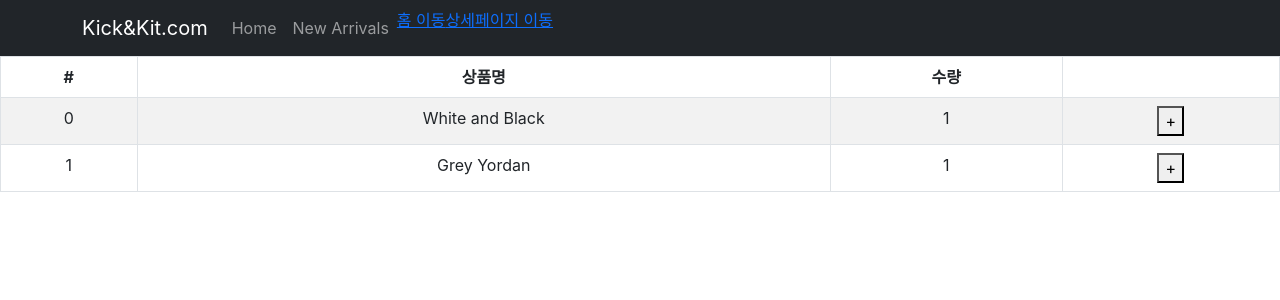
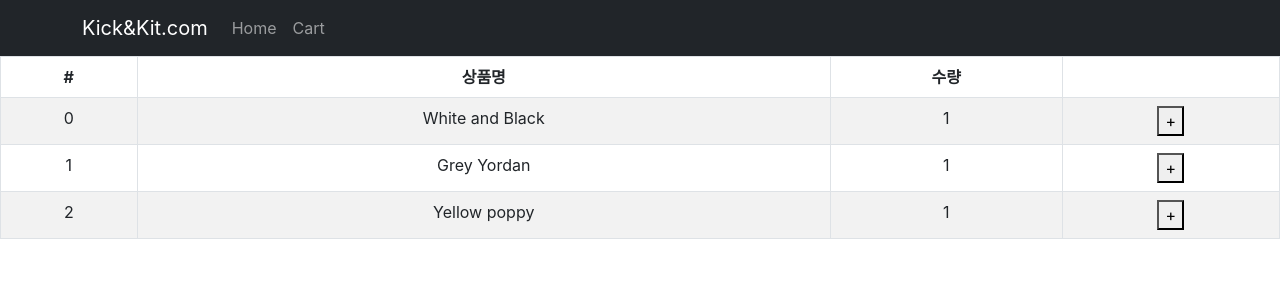
Before and after one commit to oqoqoh/React-Todo, a React (Create React App) app: page /cart in a window 1280 px wide. Shown: the top 300 px of the page. Built offline with nearby package versions, Linux system fonts and the light colour scheme.

Commit message:
redux tookit- object,array

```diff
--- a/src/App.js
+++ b/src/App.js
@@ -16,6 +16,7 @@ import {
   Outlet,
   Navigate,
   useParams,
+  Router,
 } from "react-router-dom";
 import Goods from "./Goods.js";
 import Detail from "./routes/Detail.js";
@@ -42,13 +43,13 @@ function App() {
     <div className="App">
       <Navbar bg="dark" variant="dark">
         <Container>
-          <Navbar.Brand href="#home">Kick&Kit.com</Navbar.Brand>
+          <Navbar.Brand href="/">Kick&Kit.com</Navbar.Brand>
           <Nav className="me-auto">
-            <Nav.Link href="#home">Home</Nav.Link>
-            <Nav.Link href="#features">New Arrivals</Nav.Link>
+            <Nav.Link href="/">Home</Nav.Link>
+            <Nav.Link path="/cart">Cart</Nav.Link>
 
-            <Link to="/">홈 이동 </Link>
-            <Link to="/detail">상세페이지 이동</Link>
+            {/* <Link to="/">홈 이동 </Link>
+            <Link to="/detail">상세페이지 이동</Link> */}
           </Nav>
         </Container>
       </Navbar>
--- a/src/index.js
+++ b/src/index.js
@@ -3,9 +3,10 @@ import ReactDOM from "react-dom/client";
 import "./index.css";
 import App from "./App";
 import reportWebVitals from "./reportWebVitals";
-import { BrowserRouter } from "react-router-dom";
+import { BrowserRouter, Route, Routes } from "react-router-dom";
 import store from "./store.js";
 import { Provider } from "react-redux";
+import Cart from "./routes/Cart";
 
 const root = ReactDOM.createRoot(document.getElementById("root"));
 root.render(
--- a/src/routes/Cart.js
+++ b/src/routes/Cart.js
@@ -1,10 +1,16 @@
+import { useEffect } from "react";
 import Table from "react-bootstrap/Table";
 import { useDispatch, useSelector } from "react-redux";
-import { addCount } from "../store";
+import { addCount } from "../store.js";
 
 const Cart = () => {
-  const cartItems = useSelector((state) => state.cartItems);
+  const state = useSelector((state) => state);
+  //const cartItems = useSelector((state) => state.cartItems);
   const dispatch = useDispatch();
+
+  useEffect(() => {
+    console.log(state.cartItems);
+  });
 
   return (
     <div>
@@ -18,16 +24,16 @@ const Cart = () => {
           </tr>
         </thead>
         <tbody>
-          {cartItems.map((data, idx) => {
+          {state.cartItems.map((data, idx) => {
             return (
               <tr key={idx}>
-                <td>{idx}</td>
+                <td>{data.id}</td>
                 <td>{data.name}</td>
                 <td>{data.count}</td>
                 <td>
                   <button
                     onClick={() => {
-                      dispatch(addCount());
+                      dispatch(addCount(data.id));
                     }}
                   >
                     +
--- a/src/routes/Detail.js
+++ b/src/routes/Detail.js
@@ -6,12 +6,15 @@ import {
   Outlet,
   Navigate,
   useParams,
+  Router,
 } from "react-router-dom";
 import { Button, Navbar, Nav, Container, Row, Col } from "react-bootstrap";
 import styled, { css } from "styled-components";
 import { useEffect, useReducer, useState, useContext } from "react";
 
 import { Context1 } from "../App.js";
+import { useDispatch } from "react-redux";
+import { addCart } from "../store.js";
 
 let Box = styled.div`
   padding: 20px;
@@ -34,6 +37,9 @@ function Detail(props) {
   let [cssEnd, setCssEnd] = useState("");
 
   let { stock, goods } = useContext(Context1);
+
+  let dispatch = useDispatch();
+  let navigate = useNavigate();
 
   useEffect(() => {
     let timer = setTimeout(() => {
@@ -91,7 +97,21 @@ function Detail(props) {
                 value={inputValue}
               ></input>
               <p>{inputWarning}</p>
-              <button className="btn btn-danger">주문하기</button>
+              <button
+                className="btn btn-danger"
+                onClick={() => {
+                  dispatch(addCart(props.goods[id]));
+                }}
+              >
+                주문하기
+              </button>
+              <button
+                onClick={() => {
+                  navigate("/cart");
+                }}
+              >
+                장바구니
+              </button>
             </div>
           </div>
         </div>
--- a/src/store.js
+++ b/src/store.js
@@ -10,16 +10,29 @@ let cartItems = createSlice({
   name: "cartItems",
   initialState: [
     { id: 0, name: "White and Black", count: 1 },
-    { id: 2, name: "Grey Yordan", count: 1 },
+    { id: 1, name: "Grey Yordan", count: 1 },
+    { id: 2, name: "Yellow poppy", count: 1 },
   ],
+
   reducers: {
-    addCount(state) {
-      return state[0].count++;
+    addCount(state, actions) {
+      state[actions.payload].count += 1;
+    },
+    addCart(state, actions) {
+      let res = actions.payload;
+
+      let data = {
+        id: state[state.length - 1].id + 1,
+        name: res.title,
+        count: 1,
+      };
+      state.push(data);
+      console.log(state[state.length - 1]);
     },
   },
 });
 
-export let { addCount } = cartItems.actions;
+export let { addCart, addCount } = cartItems.actions;
 
 export default configureStore({
   reducer: {
```
